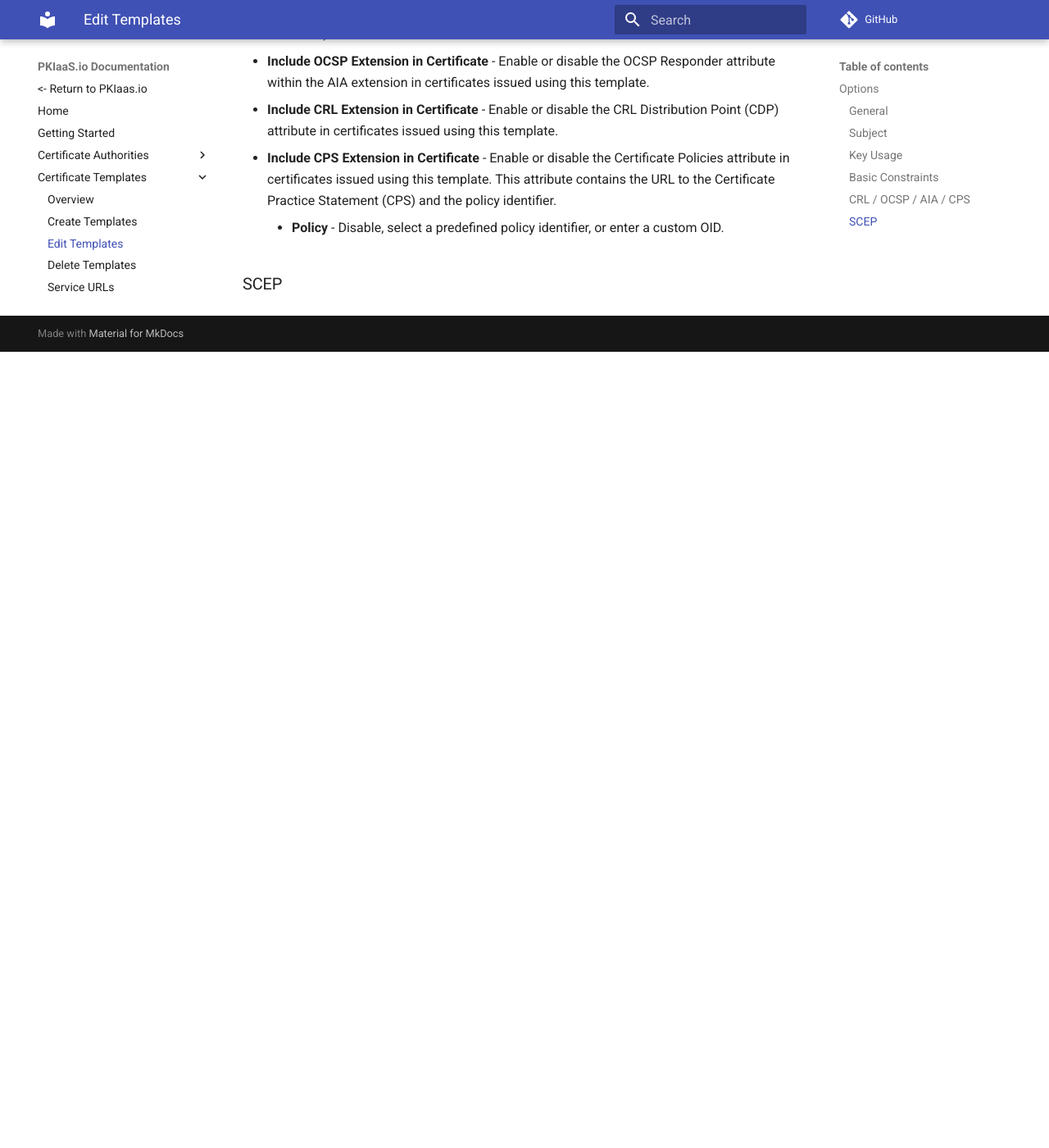
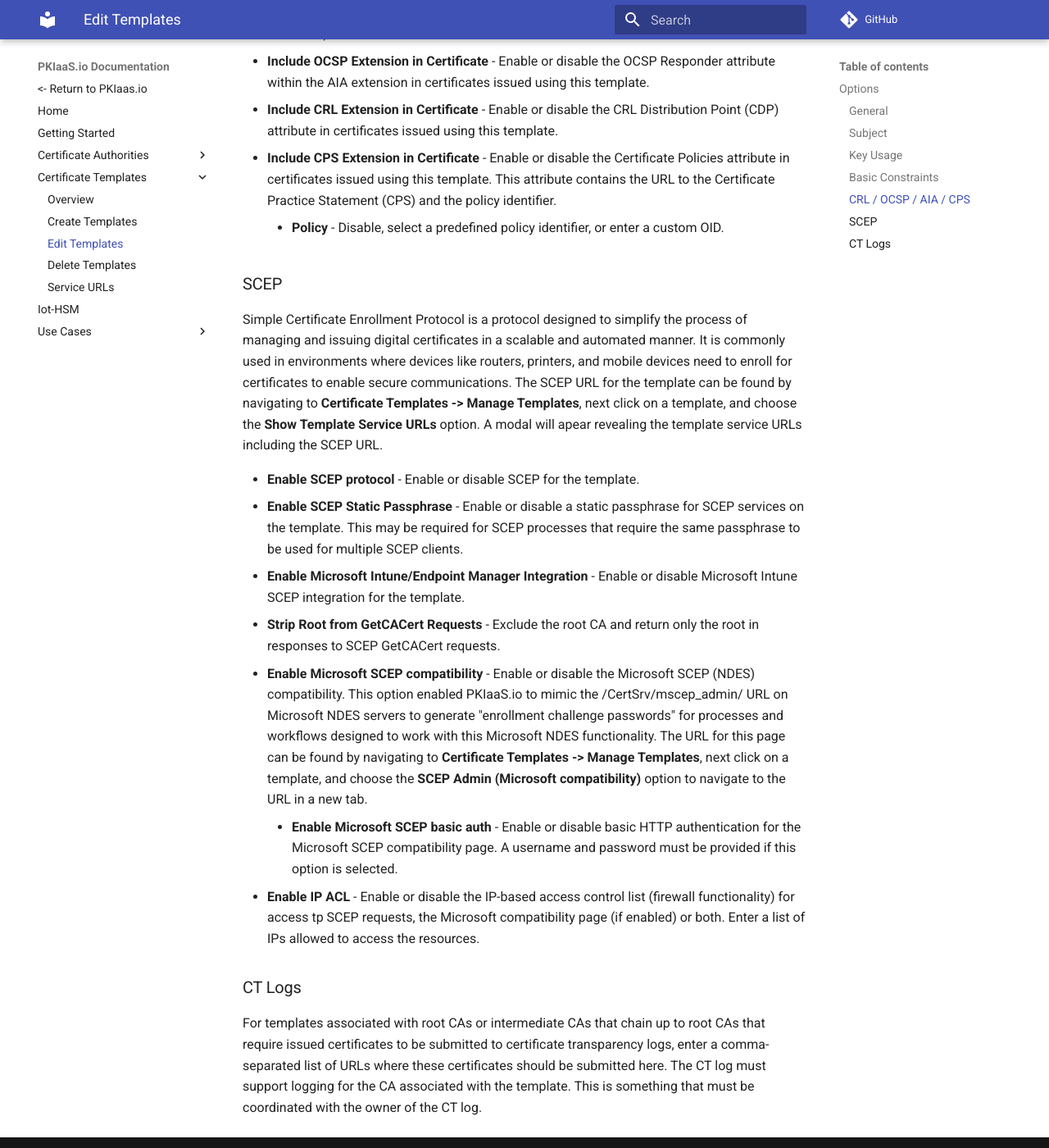
Before and after one commit to lspiehler/pkiaas-docs, an MkDocs documentation site: the page built from docs/certificate-templates/edit.md, in a window 1280 px wide and 1400 px high, scrolled down 1568 px. Shown: the whole window at 82% size. Built offline with MkDocs 1.6.1 and Material for MkDocs 9.7.7, drawn with Linux system fonts in a browser that asks for light colours; comment, search, counter and statistics services are not loaded; before the commit the page ends 1997 px from its top, so only the background shows below that; some of the changed text lies outside the part shown.

Commit message:
update template edit documentation

```diff
--- a/docs/certificate-templates/edit.md
+++ b/docs/certificate-templates/edit.md
@@ -20,7 +20,7 @@
 Select the key usages and extended key usages to be enabled for certificates issued using this template. Custom comma-separated extended key usage OIDs can be entered into the **Custom EKU OIDs** field.
 
 ### Basic Constraints
-Basic Constraints are a critical extension in an X509 certificate, defining whether the certificate is a Certificate Authority (CA) or an end-entity (non-CA) certificate. Set the **Certificate Authority** option to yes if the template will be used to sign subordinate CAs (intermediate CAs) certificate authorities. Path length defines the maximum number of subordinate CAs that can exist below this certificate in the certificate hierarchy.
+The Basic Constraints extension in an X509 certificate defines whether the certificate is a Certificate Authority (CA) or an end-entity (non-CA) certificate. Set the **Certificate Authority** option to yes if the template will be used to sign subordinate CAs (intermediate CAs) certificate authorities. Path length defines the maximum number of subordinate CAs that can exist below this certificate in the certificate hierarchy.
 
 ### CRL / OCSP / AIA / CPS
 * **Include AIA Extension in Certificate** - The Authority Information Access (AIA) attribute is an optional but commonly included extension in an X.509 certificate. It provides information about how to access important resources or services related to the certificate issuer. Use this option to enable or disable the AIA attribute in certificates issued using this template.
@@ -31,3 +31,15 @@
     * **Policy** - Disable, select a predefined policy identifier, or enter a custom OID.
 
 ### SCEP
+Simple Certificate Enrollment Protocol is a protocol designed to simplify the process of managing and issuing digital certificates in a scalable and automated manner. It is commonly used in environments where devices like routers, printers, and mobile devices need to enroll for certificates to enable secure communications. The SCEP URL for the template can be found by navigating to **Certificate Templates -> Manage Templates**, next click on a template, and choose the **Show Template Service URLs** option. A modal will apear revealing the template service URLs including the SCEP URL.
+
+* **Enable SCEP protocol** - Enable or disable SCEP for the template.
+* **Enable SCEP Static Passphrase** - Enable or disable a static passphrase for SCEP services on the template. This may be required for SCEP processes that require the same passphrase to be used for multiple SCEP clients.
+* **Enable Microsoft Intune/Endpoint Manager Integration** - Enable or disable Microsoft Intune SCEP integration for the template.
+* **Strip Root from GetCACert Requests** - Exclude the root CA and return only the root in responses to SCEP GetCACert requests.
+* **Enable Microsoft SCEP compatibility** - Enable or disable the Microsoft SCEP (NDES) compatibility. This option enabled PKIaaS.io to mimic the /CertSrv/mscep_admin/ URL on Microsoft NDES servers to generate "enrollment challenge passwords" for processes and workflows designed to work with this Microsoft NDES functionality. The URL for this page can be found by navigating to **Certificate Templates -> Manage Templates**, next click on a template, and choose the **SCEP Admin (Microsoft compatibility)** option to navigate to the URL in a new tab.
+    * **Enable Microsoft SCEP basic auth** - Enable or disable basic HTTP authentication for the Microsoft SCEP compatibility page. A username and password must be provided if this option is selected.
+* **Enable IP ACL** - Enable or disable the IP-based access control list (firewall functionality) for access tp SCEP requests, the Microsoft compatibility page (if enabled) or both. Enter a list of IPs allowed to access the resources.
+
+### CT Logs
+For templates associated with root CAs or intermediate CAs that chain up to root CAs that require issued certificates to be submitted to certificate transparency logs, enter a comma-separated list of URLs where these certificates should be submitted here. The CT log must support logging for the CA associated with the template. This is something that must be coordinated with the owner of the CT log.
```
